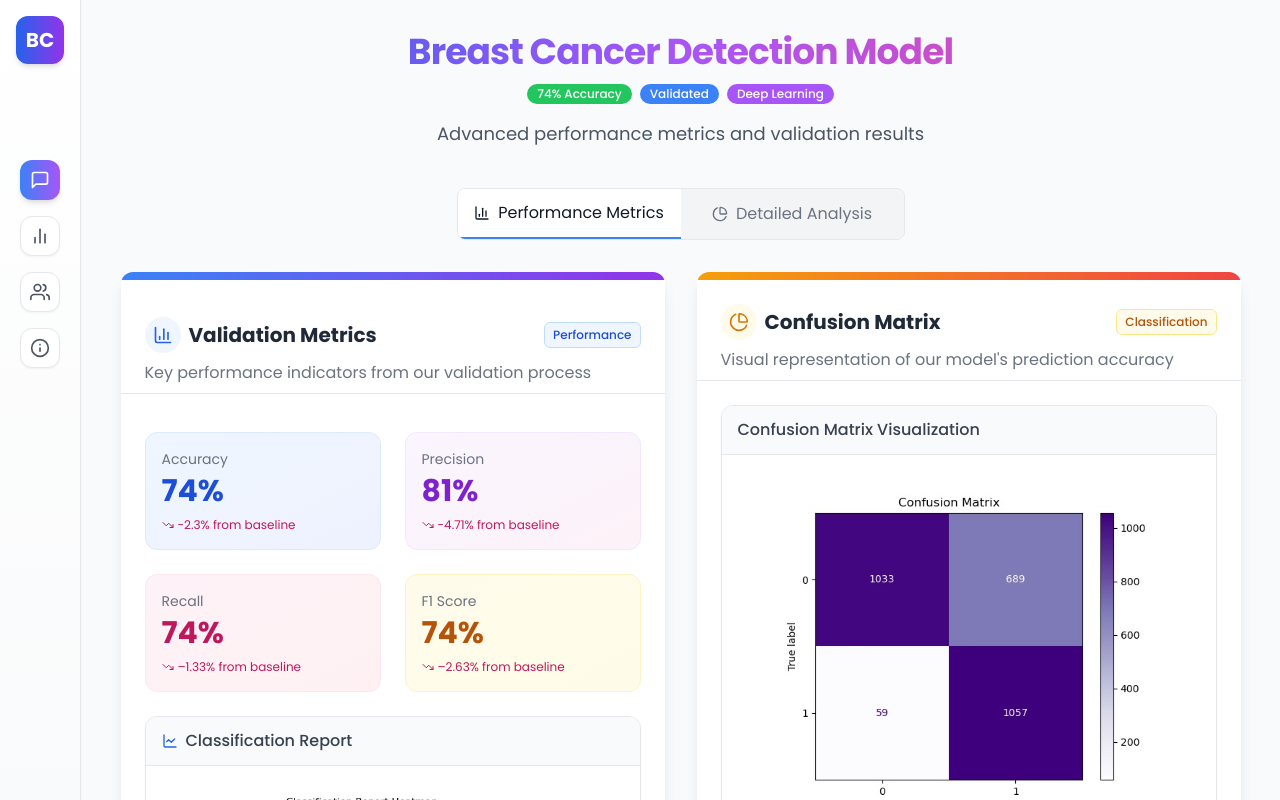
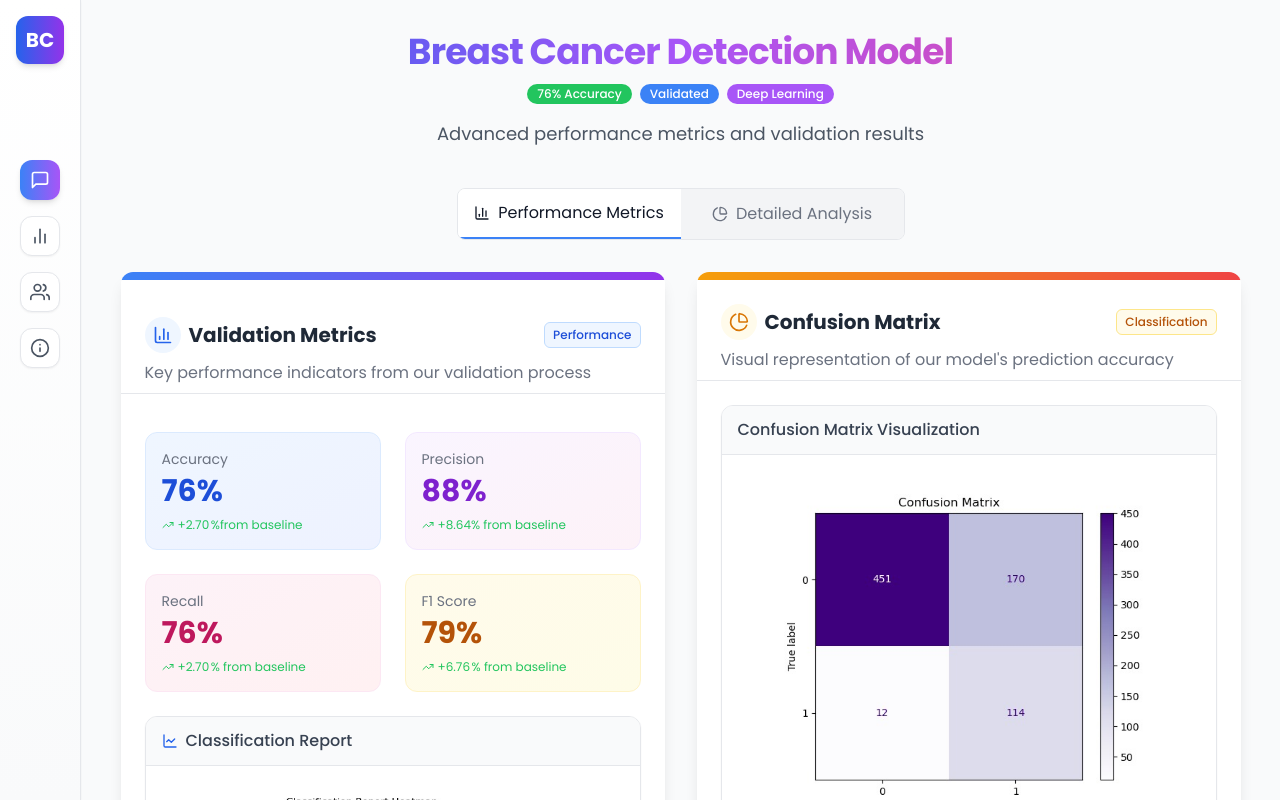
Before and after one commit to EdgarGXI/front-pf, a React (Vite) app: page /dashboard in a window 1280 px wide. Built offline with nearby package versions, Linux system fonts and the light colour scheme.

Commit message:
fix: update accuracy metrics and related statistics in Dashboard component

```diff
--- a/src/pages/Dashboard.jsx
+++ b/src/pages/Dashboard.jsx
@@ -40,7 +40,7 @@ export default function ProjectInformation() {
         </h1>
         <div className="flex items-center justify-center gap-2 mb-4">
           <span className="inline-flex items-center rounded-full px-2.5 py-0.5 text-xs font-medium bg-green-500 text-white">
-            74% Accuracy
+            76% Accuracy
           </span>
           <span className="inline-flex items-center rounded-full px-2.5 py-0.5 text-xs font-medium bg-blue-500 text-white">
             Validated
@@ -103,37 +103,37 @@ export default function ProjectInformation() {
                   <div className="grid grid-cols-2 gap-6 mb-6">
                     <div className="bg-gradient-to-br from-blue-50 to-indigo-50 p-4 rounded-xl border border-blue-100 flex flex-col">
                       <div className="text-sm text-gray-500 mb-1">Accuracy</div>
-                      <div className="text-3xl font-bold text-blue-700">74%</div>
-                      <div className="mt-2 flex items-center text-xs text-pink-700">
-                        <TrendingDown className="h-3 w-3 mr-1" />
-                        <span>-2.3% from baseline</span>
+                      <div className="text-3xl font-bold text-blue-700">76%</div>
+                      <div className="mt-2 flex items-center text-xs text-green-500">
+                        <TrendingUp className="h-3 w-3 mr-1" />
+                        <span>+2.70 %from baseline</span>
                       </div>
                     </div>
 
                     <div className="bg-gradient-to-br from-purple-50 to-pink-50 p-4 rounded-xl border border-purple-100 flex flex-col">
                       <div className="text-sm text-gray-500 mb-1">Precision</div>
-                      <div className="text-3xl font-bold text-purple-700">81%</div>
-                      <div className="mt-2 flex items-center text-xs text-pink-700">
-                        <TrendingDown className="h-3 w-3 mr-1" />
-                        <span>-4.71% from baseline</span>
+                      <div className="text-3xl font-bold text-purple-700">88%</div>
+                       <div className="mt-2 flex items-center text-xs text-green-500">
+                        <TrendingUp className="h-3 w-3 mr-1" />
+                        <span>+8.64% from baseline</span>
                       </div>
                     </div>
 
                     <div className="bg-gradient-to-br from-pink-50 to-rose-50 p-4 rounded-xl border border-pink-100 flex flex-col">
                       <div className="text-sm text-gray-500 mb-1">Recall</div>
-                      <div className="text-3xl font-bold text-pink-700">74%</div>
-                      <div className="mt-2 flex items-center text-xs text-pink-700">
-                        <TrendingDown className="h-3 w-3 mr-1" />
-                        <span>–1.33% from baseline</span>
+                      <div className="text-3xl font-bold text-pink-700">76%</div>
+                      <div className="mt-2 flex items-center text-xs text-green-500">
+                        <TrendingUp className="h-3 w-3 mr-1" />
+                        <span>+2.70 % from baseline</span>
                       </div>
                     </div>
 
                     <div className="bg-gradient-to-br from-amber-50 to-yellow-50 p-4 rounded-xl border border-amber-100 flex flex-col">
                       <div className="text-sm text-gray-500 mb-1">F1 Score</div>
-                      <div className="text-3xl font-bold text-amber-700">74%</div>
-                      <div className="mt-2 flex items-center text-xs text-pink-700">
-                        <TrendingDown className="h-3 w-3 mr-1" />
-                        <span>–2.63% from baseline</span>
+                      <div className="text-3xl font-bold text-amber-700">79%</div>
+                      <div className="mt-2 flex items-center text-xs text-green-500">
+                        <TrendingUp className="h-3 w-3 mr-1" />
+                        <span>+6.76 % from baseline</span>
                       </div>
                     </div>
                   </div>
@@ -207,13 +207,13 @@ export default function ProjectInformation() {
                       <div className="flex justify-between items-center mb-1">
                         <span className="text-sm text-gray-500">True Positives</span>
                         <span className="text-xs font-medium text-green-700 bg-green-100 px-2 py-0.5 rounded-full">
-                          36.41%
+                          60.4%
                         </span>
                       </div>
-                      <div className="text-2xl font-bold text-green-700">1033</div>
+                      <div className="text-2xl font-bold text-green-700">451</div>
                       <div className="mt-2">
                         <div className="w-full bg-green-100 rounded-full h-2">
-                          <div className="bg-green-500 h-2 rounded-full" style={{ width: " 36.41%" }}></div>
+                          <div className="bg-green-500 h-2 rounded-full" style={{ width: "60.4%" }}></div>
                         </div>
                       </div>
                     </div>
@@ -222,13 +222,13 @@ export default function ProjectInformation() {
                       <div className="flex justify-between items-center mb-1">
                         <span className="text-sm text-gray-500">False Positives</span>
                         <span className="text-xs font-medium text-red-700 bg-red-100 px-2 py-0.5 rounded-full">
-                          24.27%
+                          22.8%
                         </span>
                       </div>
-                      <div className="text-2xl font-bold text-red-700">689</div>
+                      <div className="text-2xl font-bold text-red-700">170</div>
                       <div className="mt-2">
                         <div className="w-full bg-red-100 rounded-full h-2">
-                          <div className="bg-red-500 h-2 rounded-full" style={{ width: "24.27%" }}></div>
+                          <div className="bg-red-500 h-2 rounded-full" style={{ width: "22.8%" }}></div>
                         </div>
                       </div>
                     </div>
@@ -237,13 +237,13 @@ export default function ProjectInformation() {
                       <div className="flex justify-between items-center mb-1">
                         <span className="text-sm text-gray-500">False Negatives</span>
                         <span className="text-xs font-medium text-amber-700 bg-amber-100 px-2 py-0.5 rounded-full">
-                          2.08%
+                          1.6 %
                         </span>
                       </div>
-                      <div className="text-2xl font-bold text-amber-700">59</div>
+                      <div className="text-2xl font-bold text-amber-700">12</div>
                       <div className="mt-2">
                         <div className="w-full bg-amber-100 rounded-full h-2">
-                          <div className="bg-amber-500 h-2 rounded-full" style={{ width: "2.08%" }}></div>
+                          <div className="bg-amber-500 h-2 rounded-full" style={{ width: "1.6%" }}></div>
                         </div>
                       </div>
                     </div>
@@ -252,13 +252,13 @@ export default function ProjectInformation() {
                       <div className="flex justify-between items-center mb-1">
                         <span className="text-sm text-gray-500">True Negatives</span>
                         <span className="text-xs font-medium text-blue-700 bg-blue-100 px-2 py-0.5 rounded-full">
-                          37.25%
+                          15.3%
                         </span>
                       </div>
-                      <div className="text-2xl font-bold text-blue-700">1057</div>
+                      <div className="text-2xl font-bold text-blue-700">114</div>
                       <div className="mt-2">
                         <div className="w-full bg-blue-100 rounded-full h-2">
-                          <div className="bg-blue-500 h-2 rounded-full" style={{ width: "37.25%" }}></div>
+                          <div className="bg-blue-500 h-2 rounded-full" style={{ width: "15.3%" }}></div>
                         </div>
                       </div>
                     </div>
@@ -267,10 +267,10 @@ export default function ProjectInformation() {
 
                 <div className="bg-gray-50 border-t px-6 py-4">
                   <div className="w-full flex justify-between items-center text-sm text-gray-500">
-                    <span>Total samples: 2,838</span>
+                    <span>Total samples: 747</span>
                     <span className="flex items-center">
                       <CheckCircle2 className="h-4 w-4 text-green-500 mr-1" />
-                      74% overall accuracy
+                      76% overall accuracy
                     </span>
                   </div>
                 </div>
```
Also changed, not shown: src/imgs/matrix.jpeg, src/imgs/report.jpeg.
